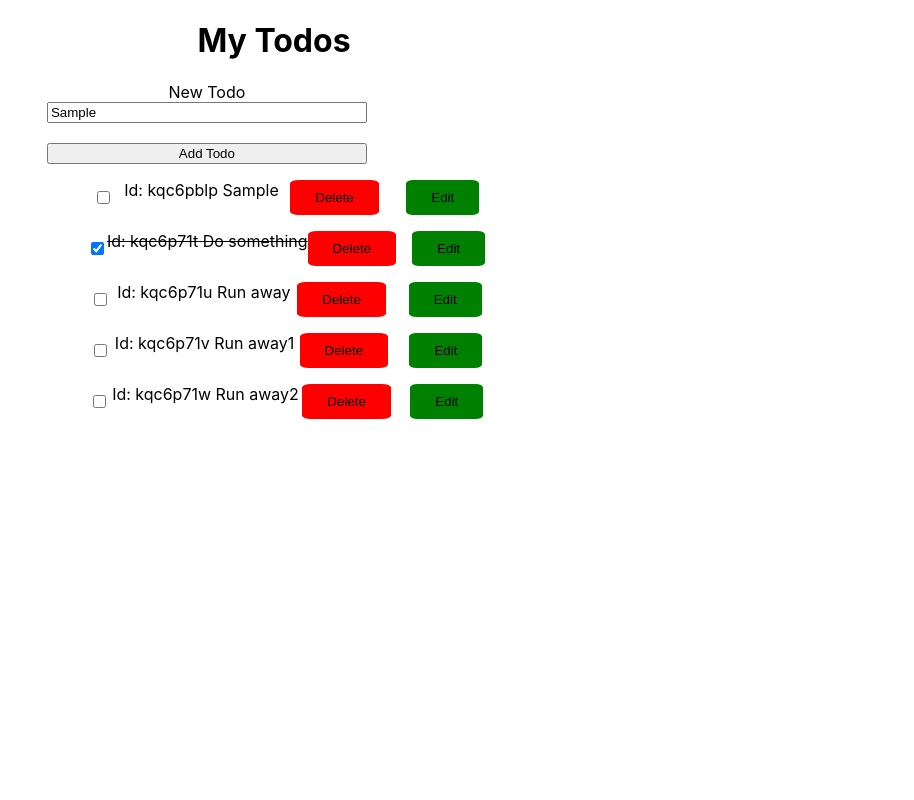
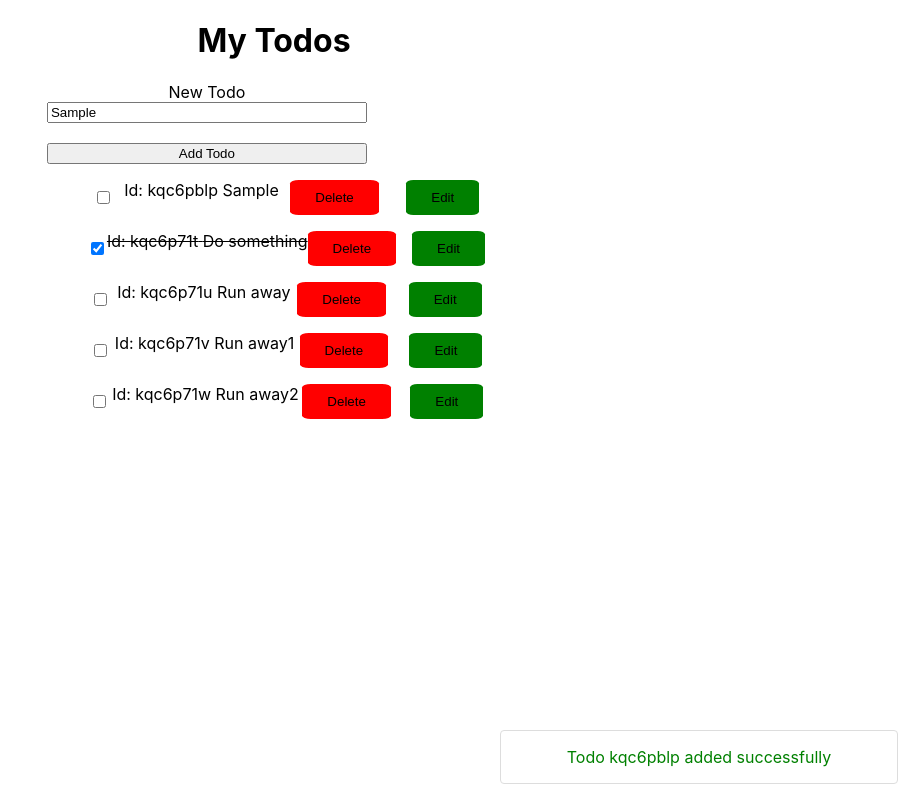
Before and after one commit to chiranz/react_tutorials, a React (Create React App) app: page / in a window 1280 px wide. Both pictures are taken after typing "Sample" into the empty fields and a click on the button "Add Todo". Shown: the whole page, without its empty margins (366-1280 px from the left). Built offline with nearby package versions, Linux system fonts and the light colour scheme.

Commit message:
Added global message component

```diff
--- /dev/null
+++ b/src/components/MessageBox.jsx
@@ -0,0 +1,33 @@
+import React, { useEffect } from "react";
+import { actionTypes } from "./Todos";
+
+export default function MessageBox({ message, dispatch, type = "success" }) {
+  const color = type === "success" ? "green" : type === "fail" ? "red" : "";
+  useEffect(() => {
+    if (message) {
+      setTimeout(() => {
+        dispatch({ type: actionTypes.CLEAR_INFO });
+      }, 5000);
+    }
+  }, [message]);
+
+  if (message) {
+    return (
+      <div
+        style={{
+          border: "1px solid #ddd",
+          borderRadius: "4px",
+          color: color,
+          width: "300px",
+          position: "absolute",
+          bottom: "1rem",
+          right: "1rem",
+          padding: "1rem 3rem",
+        }}
+      >
+        {message}
+      </div>
+    );
+  }
+  return null;
+}
--- a/src/components/Todos.jsx
+++ b/src/components/Todos.jsx
@@ -1,5 +1,6 @@
 import React, { useState, useReducer } from "react";
 import uniqId from "uniqid";
+import MessageBox from "./MessageBox";
 import Modal from "./Modal";
 import Todo from "./Todo";
 
@@ -12,6 +13,7 @@ const initialState = {
   ],
   showDialog: false,
   editTodo: null,
+  infoMessage: null,
 };
 
 export const actionTypes = {
@@ -21,17 +23,20 @@ export const actionTypes = {
   EDIT: "EDIT_TODO",
   UPDATE: "UPDATE_TODO",
   TOGGLE: "TOGGLE_TODO",
+  CLEAR_INFO: "CLEAR_INFO",
 };
 
 const reducer = (state, action) => {
   switch (action.type) {
     case actionTypes.ADD:
+      const newId = uniqId();
       return {
         ...state,
         todos: [
-          { id: uniqId(), todo: action.payload, completed: false },
+          { id: newId, todo: action.payload, completed: false },
           ...state.todos,
         ],
+        infoMessage: `Todo ${newId} added successfully`,
       };
 
     case actionTypes.TOGGLE:
@@ -53,7 +58,12 @@ const reducer = (state, action) => {
           editedTodos.push(todo);
         }
       }
-      return { ...state, todos: editedTodos };
+      return {
+        ...state,
+        todos: editedTodos,
+
+        infoMessage: `Todo ${action.payload} deleted successfully`,
+      };
 
     case actionTypes.EDIT:
       let editTodo;
@@ -79,10 +89,13 @@ const reducer = (state, action) => {
           return _todo;
         }),
         showDialog: false,
+        infoMessage: `Todo ${id} updated successfully`,
       };
 
     case actionTypes.TOGGLE_MODAL:
       return { ...state, showDialog: !state.showDialog };
+    case actionTypes.CLEAR_INFO:
+      return { ...state, infoMessage: null };
 
     default:
       return state;
@@ -91,11 +104,12 @@ const reducer = (state, action) => {
 
 export default function Todos() {
   const [state, dispatch] = useReducer(reducer, initialState);
-  const { showDialog, editTodo, todos } = state;
+  const { showDialog, editTodo, todos, infoMessage } = state;
 
   const [todo, setTodo] = useState("");
   return (
     <div>
+      <MessageBox message={infoMessage} dispatch={dispatch} />
       <h1>My Todos</h1>
 
       {/*TODO: INPUT COMPONENT */}
```
